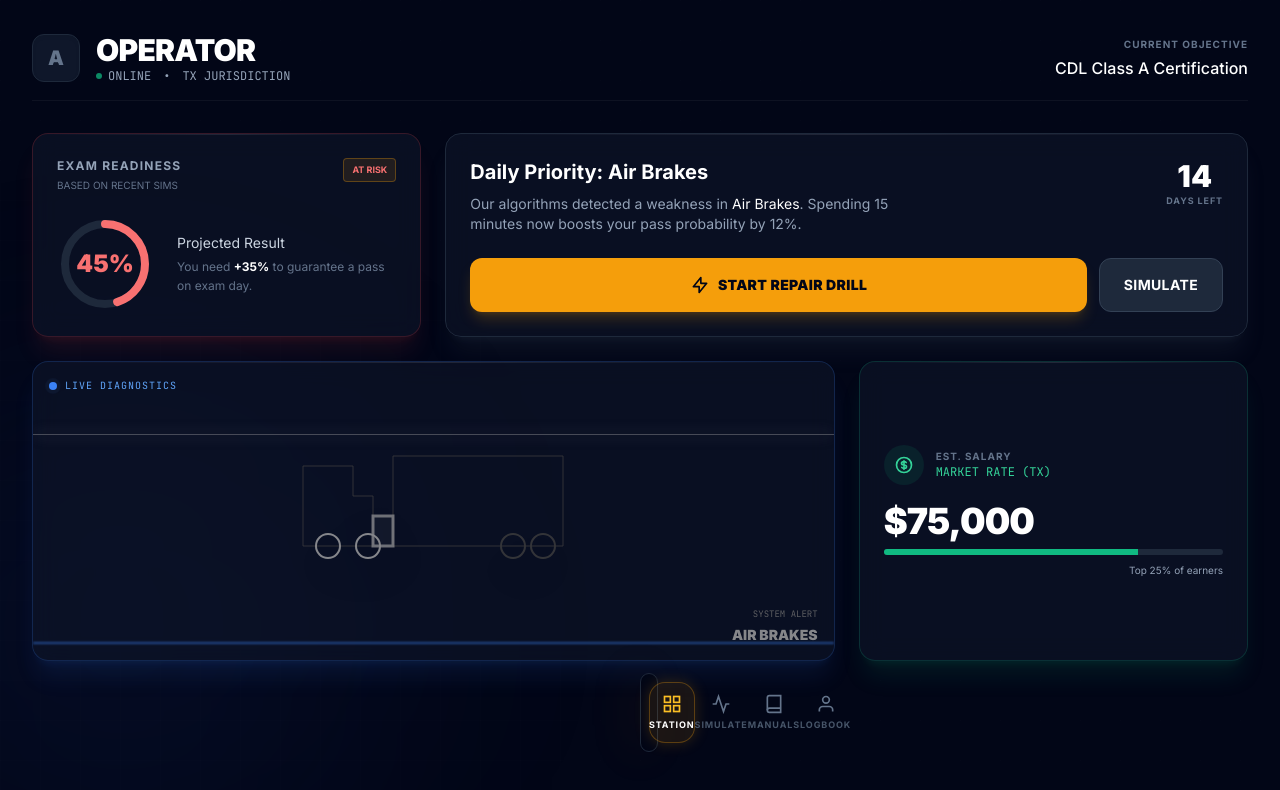
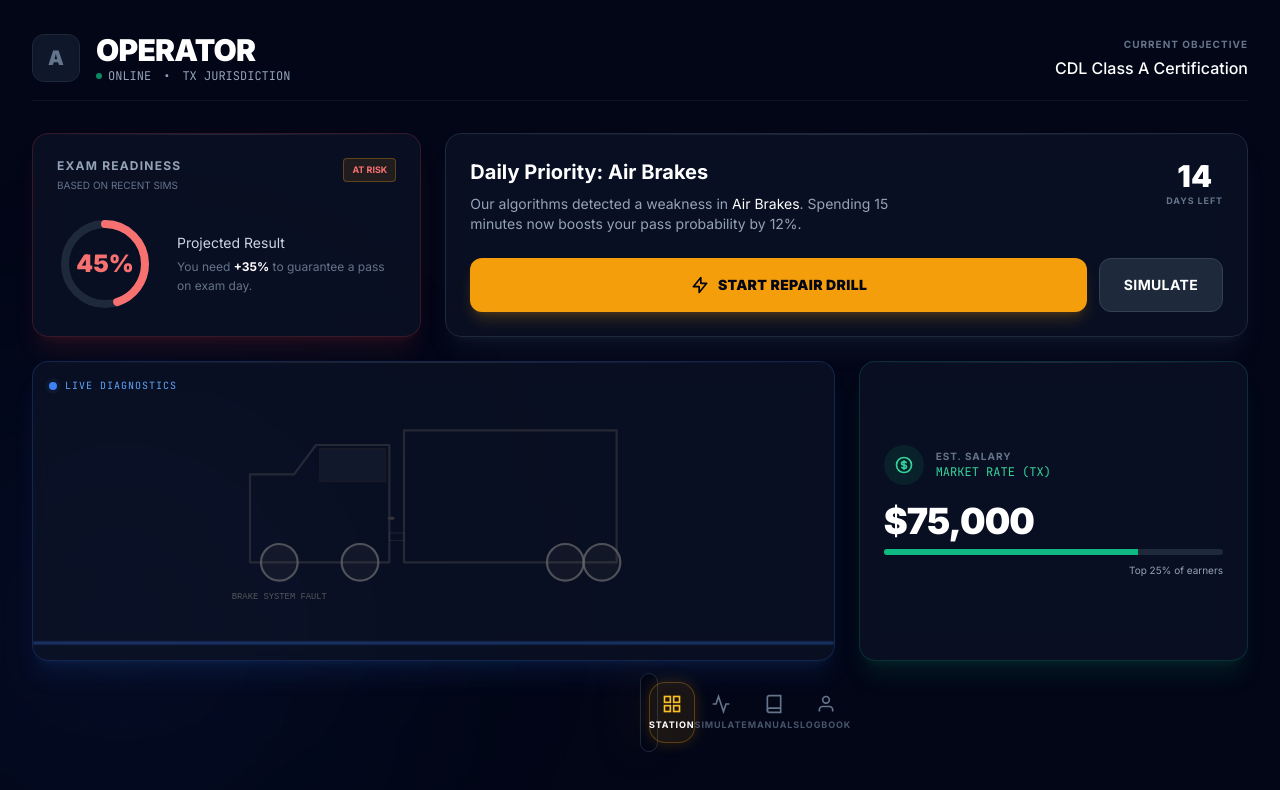
Before and after one commit to ismaelngoie/cdlpracticetest, a Next.js app: page /dashboard in a window 1280 px wide. Shown: the top 790 px of the page. Built offline with nearby package versions, Linux system fonts and the light colour scheme.

Commit message:
Update TruckSchematic.tsx

```diff
--- a/components/TruckSchematic.tsx
+++ b/components/TruckSchematic.tsx
@@ -1,92 +1,138 @@
 "use client";
 
 import { motion } from "framer-motion";
-import { useEffect, useState } from "react";
 
-export default function TruckSchematic() {
-  const [weakDomain, setWeakDomain] = useState("Air Brakes");
+interface TruckSchematicProps {
+  highlight?: string;
+}
 
-  // Logic: Map the weak domain to a part of the truck
-  // Head = Cab (General Knowledge)
-  // Engine = Pre-Trip / Air Brakes
-  // Trailer = Combination / Hazmat
-  const [activeZone, setActiveZone] = useState<"cab" | "engine" | "trailer">("engine");
+export default function TruckSchematic({ highlight = "" }: TruckSchematicProps) {
+  // Normalize the highlight string to match keys easily
+  const activeSystem = highlight.toLowerCase();
 
-  useEffect(() => {
-    const wd = localStorage.getItem("weakestDomain") || "Air Brakes";
-    setWeakDomain(wd);
+  const isBrakes = activeSystem.includes("brake");
+  const isLights = activeSystem.includes("light") || activeSystem.includes("signal");
+  const isEngine = activeSystem.includes("engine") || activeSystem.includes("general");
+  const isCoupling = activeSystem.includes("coupling") || activeSystem.includes("trailer");
 
-    const lower = wd.toLowerCase();
-    if (lower.includes("combination") || lower.includes("hazmat") || lower.includes("tanker")) {
-      setActiveZone("trailer");
-    } else if (lower.includes("general") || lower.includes("passenger")) {
-      setActiveZone("cab");
-    } else {
-      setActiveZone("engine"); // Default for Air Brakes / Pre-Trip
+  // Animation variants for the "Problem Areas"
+  const pulseVariant = {
+    initial: { opacity: 0.3, fill: "transparent" },
+    animate: {
+      opacity: [0.4, 1, 0.4],
+      fill: ["rgba(239, 68, 68, 0)", "rgba(239, 68, 68, 0.3)", "rgba(239, 68, 68, 0)"],
+      stroke: ["#ef4444", "#f87171", "#ef4444"],
+      transition: { duration: 1.5, repeat: Infinity }
     }
-  }, []);
+  };
 
-  const strokeColor = "#F59E0B"; // Amber-500
-  const glowColor = "rgba(245, 158, 11, 0.5)";
-
-  const isZone = (z: string) => activeZone === z;
+  const normalVariant = {
+    initial: { opacity: 0.5, stroke: "#475569" }, // slate-600
+    animate: { opacity: 0.5, stroke: "#475569" }
+  };
 
   return (
-    <div className="relative w-full h-[300px] flex items-center justify-center">
+    <div className="w-full h-full flex items-center justify-center p-4">
+      <svg
+        viewBox="0 0 600 300"
+        fill="none"
+        xmlns="http://www.w3.org/2000/svg"
+        className="w-full h-auto max-h-[220px]"
+      >
+        {/* --- CABIN (The Tractor) --- */}
+        <motion.path
+          d="M50,220 L50,100 L110,100 L140,60 L240,60 L240,220 Z"
+          strokeWidth="3"
+          strokeLinecap="round"
+          strokeLinejoin="round"
+          variants={isEngine ? pulseVariant : normalVariant}
+          initial="initial"
+          animate="animate"
+        />
+        {/* Window */}
+        <path d="M145,65 L235,65 L235,110 L145,110 Z" stroke="currentColor" className="text-slate-800" fill="rgba(255,255,255,0.05)" />
 
-      {/* Scanner Effect */}
-      <motion.div
-        animate={{ top: ["10%", "90%", "10%"] }}
-        transition={{ duration: 6, ease: "linear", repeat: Infinity }}
-        className="absolute left-0 right-0 h-[1px] bg-amber-500/50 shadow-[0_0_15px_rgba(245,158,11,0.8)] z-20 pointer-events-none"
-      />
-
-      <svg width="300" height="150" viewBox="0 0 300 150" fill="none" xmlns="http://www.w3.org/2000/svg" className="drop-shadow-2xl">
-
-        {/* TRAILER (Rear) */}
-        <motion.path
-          d="M110 20 H 280 V 110 H 110 V 20 Z"
-          stroke={isZone("trailer") ? strokeColor : "#334155"}
-          strokeWidth={isZone("trailer") ? 3 : 1}
-          fill={isZone("trailer") ? "rgba(245, 158, 11, 0.1)" : "transparent"}
-          animate={isZone("trailer") ? { opacity: [0.7, 1, 0.7] } : {}}
-          transition={{ duration: 2, repeat: Infinity }}
+        {/* --- WHEELS (Tractor) --- */}
+        <motion.circle
+          cx="90" cy="220" r="25"
+          strokeWidth="3"
+          variants={isBrakes ? pulseVariant : normalVariant}
+          initial="initial" animate="animate"
         />
-        {/* Trailer Wheels */}
-        <circle cx="230" cy="110" r="12" stroke="#334155" strokeWidth="2" />
-        <circle cx="260" cy="110" r="12" stroke="#334155" strokeWidth="2" />
-
-        {/* CAB (Front) */}
-        <motion.path
-          d="M20 110 H 90 V 60 L 70 60 L 70 30 L 20 30 V 110 Z"
-          stroke={isZone("cab") ? strokeColor : "#334155"}
-          strokeWidth={isZone("cab") ? 3 : 1}
-          fill={isZone("cab") ? "rgba(245, 158, 11, 0.1)" : "transparent"}
-          animate={isZone("cab") ? { opacity: [0.7, 1, 0.7] } : {}}
-          transition={{ duration: 2, repeat: Infinity }}
+        <motion.circle
+          cx="200" cy="220" r="25"
+          strokeWidth="3"
+          variants={isBrakes ? pulseVariant : normalVariant}
+          initial="initial" animate="animate"
         />
 
-        {/* ENGINE / CONNECTOR (Middle) */}
+        {/* --- TRAILER --- */}
         <motion.path
-          d="M90 110 H 110 V 80 H 90 V 110 Z"
-          stroke={isZone("engine") ? strokeColor : "#334155"}
-          strokeWidth={isZone("engine") ? 3 : 1}
-          fill={isZone("engine") ? "rgba(245, 158, 11, 0.1)" : "transparent"}
-          animate={isZone("engine") ? { opacity: [0.7, 1, 0.7] } : {}}
-          transition={{ duration: 2, repeat: Infinity }}
+          d="M260,220 L260,40 L550,40 L550,220 Z"
+          strokeWidth="3"
+          strokeLinecap="round"
+          strokeLinejoin="round"
+          variants={isCoupling ? pulseVariant : normalVariant}
+          initial="initial" animate="animate"
         />
 
-        {/* Tractor Wheels */}
-        <circle cx="45" cy="110" r="12" stroke={isZone("engine") ? strokeColor : "#334155"} strokeWidth="2" />
-        <circle cx="85" cy="110" r="12" stroke={isZone("engine") ? strokeColor : "#334155"} strokeWidth="2" />
+        {/* --- WHEELS (Trailer) --- */}
+        <motion.circle
+          cx="480" cy="220" r="25"
+          strokeWidth="3"
+          variants={isBrakes ? pulseVariant : normalVariant}
+          initial="initial" animate="animate"
+        />
+        <motion.circle
+          cx="530" cy="220" r="25"
+          strokeWidth="3"
+          variants={isBrakes ? pulseVariant : normalVariant}
+          initial="initial" animate="animate"
+        />
 
+        {/* --- COUPLING (Connection) --- */}
+        <motion.rect
+            x="240" y="180" width="20" height="10"
+            variants={isCoupling ? pulseVariant : normalVariant}
+            initial="initial" animate="animate"
+        />
+
+        {/* --- LIGHTS (Headlights & Marker Lights) --- */}
+        {/* Headlight */}
+        <motion.path
+            d="M240,160 L245,160"
+            strokeWidth="4"
+            strokeLinecap="round"
+            className={isLights ? "text-amber-400 animate-pulse" : "text-slate-700"}
+            stroke="currentColor"
+        />
+        {/* Beam (Only if lights active) */}
+        {isLights && (
+             <motion.path
+             d="M245,160 L300,130 L300,190 Z"
+             fill="url(#lightBeam)"
+             initial={{ opacity: 0 }}
+             animate={{ opacity: 0.4 }}
+             transition={{ yoyo: Infinity, duration: 0.8 }}
+            />
+        )}
+
+        {/* --- DECORATIVE GRIDS --- */}
+        <defs>
+          <linearGradient id="lightBeam" x1="0" y1="0" x2="1" y2="0">
+             <stop offset="0%" stopColor="#fbbf24" stopOpacity="0.5" />
+             <stop offset="100%" stopColor="#fbbf24" stopOpacity="0" />
+          </linearGradient>
+        </defs>
+
+        {/* --- LABELS (Only show if active) --- */}
+        {isBrakes && (
+             <text x="90" y="270" fill="#ef4444" fontSize="12" fontFamily="monospace" textAnchor="middle">BRAKE SYSTEM FAULT</text>
+        )}
+        {isEngine && (
+             <text x="145" y="40" fill="#ef4444" fontSize="12" fontFamily="monospace">ENGINE DIAGNOSTICS</text>
+        )}
       </svg>
-
-      {/* HUD Label */}
-      <div className="absolute bottom-4 right-4 text-right">
-        <div className="text-[9px] text-slate-500 font-mono mb-1">SYSTEM ALERT</div>
-        <div className="text-sm font-black text-amber-500 uppercase">{weakDomain}</div>
-      </div>
     </div>
   );
 }
```
